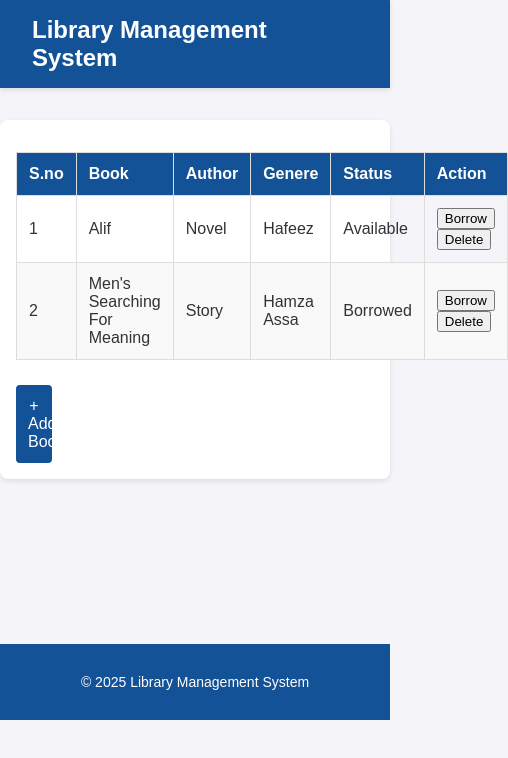
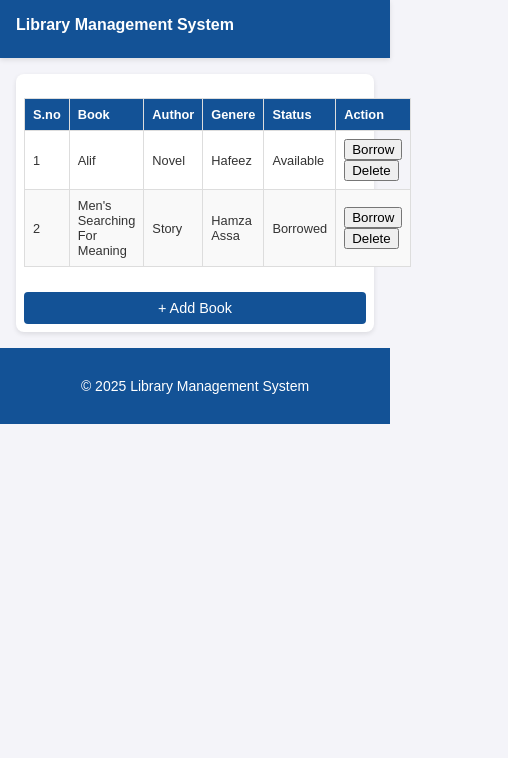
Before and after one commit to ullahhafeez321/Library_Management_System_React, a React (Create React App) app: page / in a window 390 px wide. Shown: the top 758 px of the page, 508 px wide, since content can reach past the window. Built offline with nearby package versions, Linux system fonts and the light colour scheme.

Commit message:
adjusted css styles and responsivness

```diff
--- a/src/components/App.js
+++ b/src/components/App.js
@@ -13,26 +13,16 @@ export default function App() {
     setShowForm((showForm) => !showForm);
   }
 
-  const style = {
-    marginTop: "25px",
-    color: "#fff",
-    backgroundColor: "#135296",
-    borderRaduis: "3px",
-    display: "block",
-    width: "10%",
-    padding: "0.75rem",
-    border: "none",
-    borderRadius: "4px",
-    cursor: "pointer",
-    fontSize: "1rem",
-  };
+  function handleDeleteBook(id) {
+    setBook((book) => book.filter((book) => (book.id === id ? null : id)));
+  }
 
   return (
     <>
       <Navbar />
       <main className="container">
-        <BookList books={book} />
-        <Button onClick={handleShowForm} style={style}>
+        <BookList books={book} onDeleteBook={handleDeleteBook} />
+        <Button className="responsive-btn" onClick={handleShowForm}>
           {showForm ? "Close" : "+ Add Book"}
         </Button>
         {showForm ? (
@@ -46,7 +36,7 @@ export default function App() {
   );
 }
 
-function BookList({ books }) {
+function BookList({ books, onDeleteBook }) {
   return (
     <table className="table">
       <thead>
@@ -60,15 +50,33 @@ function BookList({ books }) {
         </tr>
       </thead>
       <tbody>
-        {books.map((book, i) => (
-          <Book book={book} id={i + 1} key={book.id} />
-        ))}
+        <>
+          {!books.length ? (
+            <tr>
+              <td
+                colSpan={6}
+                style={{ textAlign: "center", margin: "20px 0", color: "#555" }}
+              >
+                No books available. <strong>Add books</strong> to the list.
+              </td>
+            </tr>
+          ) : (
+            books.map((book, i) => (
+              <Book
+                book={book}
+                id={i + 1}
+                key={book.id}
+                onDeleteBook={onDeleteBook}
+              />
+            ))
+          )}
+        </>
       </tbody>
     </table>
   );
 }
 
-function Book({ book, id }) {
+function Book({ book, id, onDeleteBook }) {
   return (
     <tr>
       <td>{id}</td>
@@ -78,7 +86,7 @@ function Book({ book, id }) {
       <td>{book.status}</td>
       <td>
         <Button>Borrow</Button>
-        <Button>Delete</Button>
+        <Button onClick={() => onDeleteBook(book.id)}>Delete</Button>
       </td>
     </tr>
   );
--- a/src/components/Button.js
+++ b/src/components/Button.js
@@ -1,6 +1,6 @@
-export default function Button({ children, onClick, style }) {
+export default function Button({ children, onClick, style, className }) {
   return (
-    <button style={style} onClick={onClick}>
+    <button style={style} className={className} onClick={onClick}>
       {children}
     </button>
   );
--- a/src/index.css
+++ b/src/index.css
@@ -5,6 +5,9 @@ body {
   padding: 0;
   background-color: #f4f4f9;
   color: #333;
+  display: flex;
+  flex-direction: column;
+  min-height: 100vh; /* Ensures the footer sticks to the bottom */
 }
 
 /* Navbar */
@@ -14,8 +17,9 @@ body {
   align-items: center;
   background-color: #135296;
   color: #fff;
-  padding: 1rem 2rem;
+  padding: 1rem;
   box-shadow: 0 2px 5px rgba(0, 0, 0, 0.1);
+  flex-wrap: wrap; /* Allows wrapping on smaller screens */
 }
 
 .navbar h1 {
@@ -30,8 +34,13 @@ body {
   font-size: 1rem;
 }
 
+.navbar a:hover {
+  text-decoration: underline;
+}
+
 /* Container */
 .container {
+  flex: 1; /* Ensures the container takes available space */
   max-width: 1200px;
   margin: 2rem auto;
   padding: 1rem;
@@ -45,6 +54,7 @@ body {
   width: 100%;
   border-collapse: collapse;
   margin-top: 1rem;
+  font-size: 0.9rem; /* Adjust font size for better scaling */
 }
 
 .table th,
@@ -80,15 +90,16 @@ body {
 
 .form-group input,
 .form-group select {
-  width: 40%;
+  width: 100%; /* Full width for smaller screens */
+  max-width: 400px;
   padding: 0.75rem;
   border: 1px solid #c2b7b7;
   border-radius: 4px;
 }
 
 .form-group button {
-  display: block;
-  width: 20%;
+  width: 100%; /* Full width for buttons */
+  max-width: 200px;
   padding: 0.75rem;
   background-color: #135296;
   color: #fff;
@@ -105,9 +116,106 @@ body {
 /* Footer */
 .footer {
   text-align: center;
-  margin-top: 10.3rem;
   padding: 1rem 0;
   background: #135296;
   color: #fff;
   font-size: 0.875rem;
+  margin-top: auto; /* Ensures footer stays at the bottom */
 }
+
+/* Responsive Design */
+@media (max-width: 768px) {
+  .navbar h1 {
+    font-size: 1.25rem;
+  }
+
+  .navbar a {
+    font-size: 0.9rem;
+    margin-left: 0.5rem;
+  }
+
+  .container {
+    margin: 1rem;
+    padding: 0.5rem;
+  }
+
+  .table th,
+  .table td {
+    font-size: 0.8rem;
+    padding: 0.5rem;
+  }
+
+  .form-group input,
+  .form-group select {
+    width: 100%;
+  }
+
+  .form-group button {
+    width: 100%;
+    font-size: 0.9rem;
+  }
+}
+
+@media (max-width: 480px) {
+  .navbar {
+    flex-direction: column;
+    align-items: flex-start;
+  }
+
+  .navbar h1 {
+    font-size: 1rem;
+    margin-bottom: 0.5rem;
+  }
+
+  .navbar a {
+    font-size: 0.8rem;
+    margin-left: 0;
+    margin-bottom: 0.5rem;
+  }
+
+  .table {
+    font-size: 0.75rem;
+  }
+
+  .form-group button {
+    font-size: 0.85rem;
+  }
+}
+
+/* Responsive Button */
+.responsive-btn {
+  margin-top: 25px;
+  color: #fff;
+  background-color: #135296;
+  border-radius: 4px;
+  display: block;
+  width: 10%;
+  padding: 0.75rem;
+  border: none;
+  cursor: pointer;
+  font-size: 1rem;
+}
+
+@media (max-width: 768px) {
+  .responsive-btn {
+    width: 100%; /* Full width for smaller screens */
+    font-size: 0.9rem;
+    padding: 0.5rem;
+  }
+}
+
+/*
+  // const style = {
+  //   marginTop: "25px",
+  //   color: "#fff",
+  //   backgroundColor: "#135296",
+  //   borderRaduis: "3px",
+  //   display: "block",
+  //   width: "10%",
+  //   padding: "0.75rem",
+  //   border: "none",
+  //   borderRadius: "4px",
+  //   cursor: "pointer",
+  //   fontSize: "1rem",
+  // };
+*/
```
